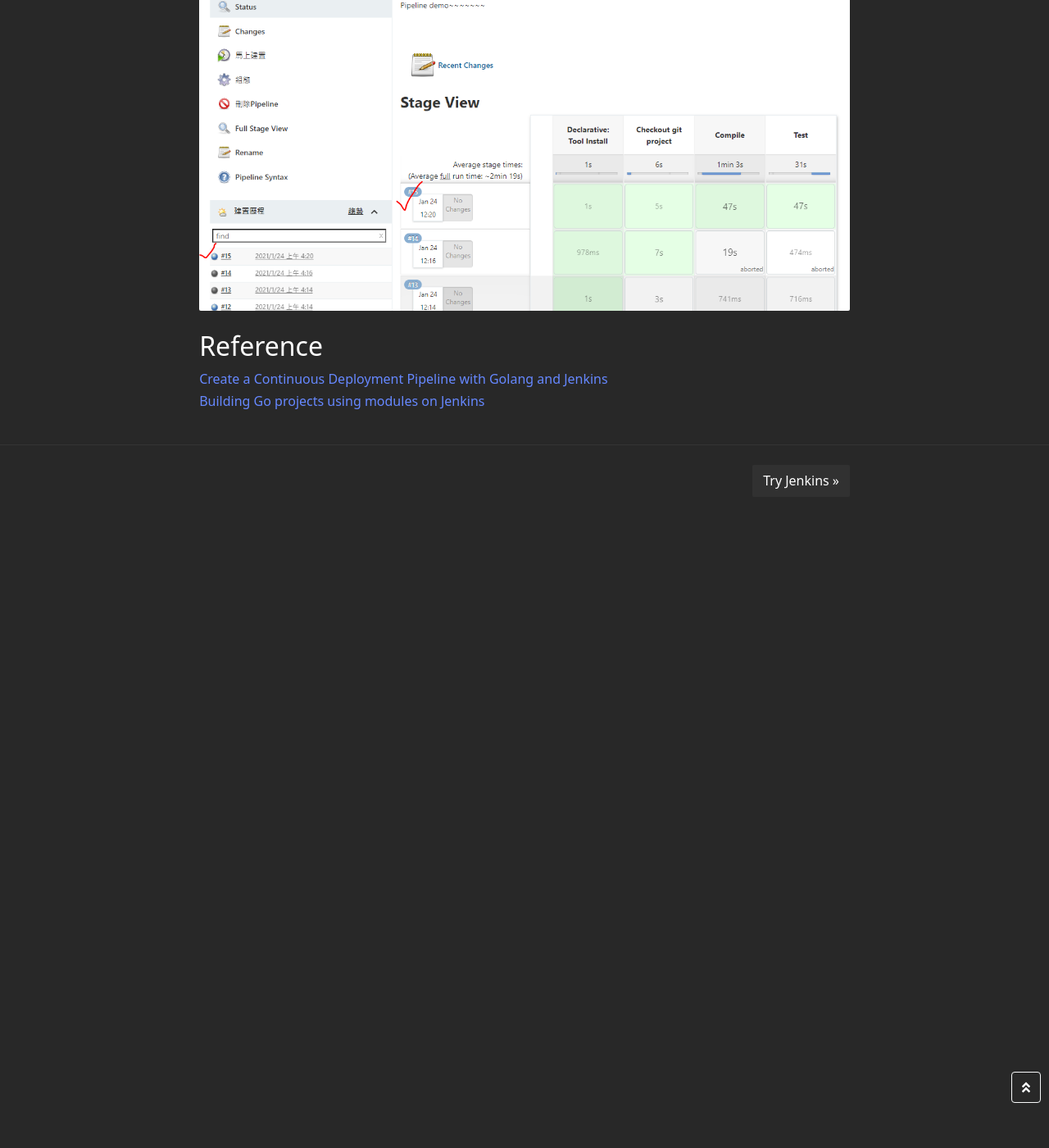
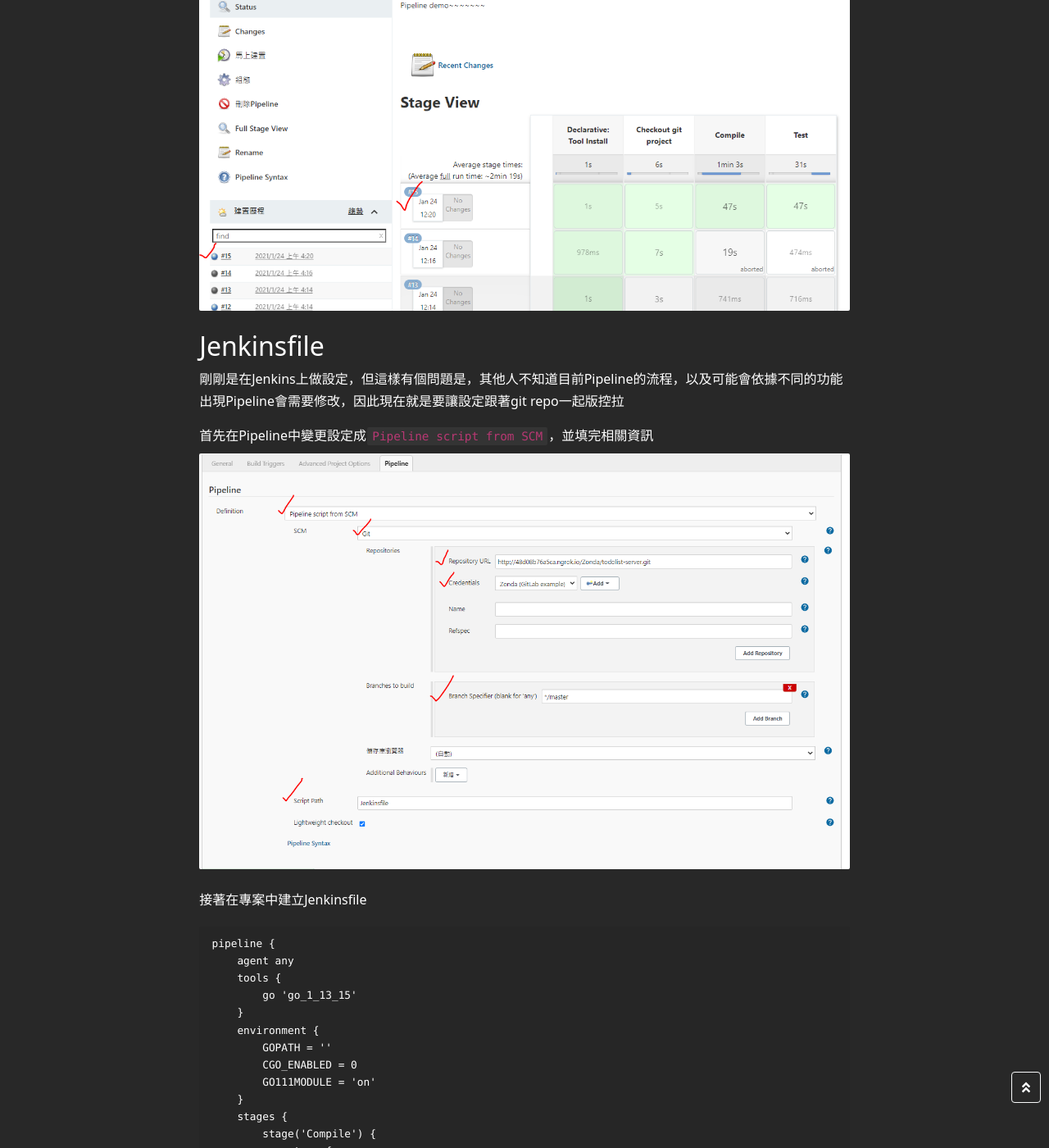
Before and after one commit to zondatw/zondaTW.github.io, a Jekyll site: the page built from _posts/2021-01-23-try_jenkins_pipeline.markdown, in a window 1280 px wide and 1400 px high, scrolled down 12957 px. Shown: the whole window at 82% size. Built offline with Jekyll 4.4.1, drawn with Linux system fonts in a browser that asks for light colours; before the commit the page ends 13587 px from its top, so only the background shows below that; some of the changed text lies outside the part shown.

Commit message:
Update post: 2021-01-23-try_jenkins_pipeline

````diff
--- a/_posts/2021-01-23-try_jenkins_pipeline.markdown
+++ b/_posts/2021-01-23-try_jenkins_pipeline.markdown
@@ -92,8 +92,6 @@
 ![](/assets/images/2021-01-23-try_jenkins_pipeline/click_update_gitlab_example_credential.PNG)
 ![](/assets/images/2021-01-23-try_jenkins_pipeline/found_gitlab_credential_id.PNG)
 
-
-
 來修改專案的Pipeline
 
 ```pipeline
@@ -136,6 +134,44 @@
 更新完後按下馬上建置，就成功囉
 ![](/assets/images/2021-01-23-try_jenkins_pipeline/updated_pipeline_setup.PNG)
 
+## Jenkinsfile
+
+剛剛是在Jenkins上做設定，但這樣有個問題是，其他人不知道目前Pipeline的流程，以及可能會依據不同的功能出現Pipeline會需要修改，因此現在就是要讓設定跟著git repo一起版控拉
+
+首先在Pipeline中變更設定成`Pipeline script from SCM`，並填完相關資訊
+![](/assets/images/2021-01-23-try_jenkins_pipeline/set_pipeline_script_from_scm.PNG)
+
+接著在專案中建立Jenkinsfile
+
+```jenkinsfile
+pipeline {
+    agent any
+    tools {
+        go 'go_1_13_15'
+    }
+    environment {
+        GOPATH = ''
+        CGO_ENABLED = 0
+        GO111MODULE = 'on'
+    }
+    stages {
+        stage('Compile') {
+            steps {
+                sh 'go mod download'
+                sh 'go build'
+            }
+        }
+        stage('Test') {
+            steps {
+                sh 'go test -cover ./...'
+            }
+        }
+    }
+}
+```
+
+在commit並push上remote，因我們的pipeline有設定push trigger，因此Pipeline就會開始動拉
+![](/assets/images/2021-01-23-try_jenkins_pipeline/pipeline_script_from_scm_setup.PNG)
 
 ## Reference
 
````
Also changed, not shown: assets/images/2021-01-23-try_jenkins_pipeline/pipeline_script_from_scm_setup.PNG (added), assets/images/2021-01-23-try_jenkins_pipeline/set_pipeline_script_from_scm.PNG (added).
